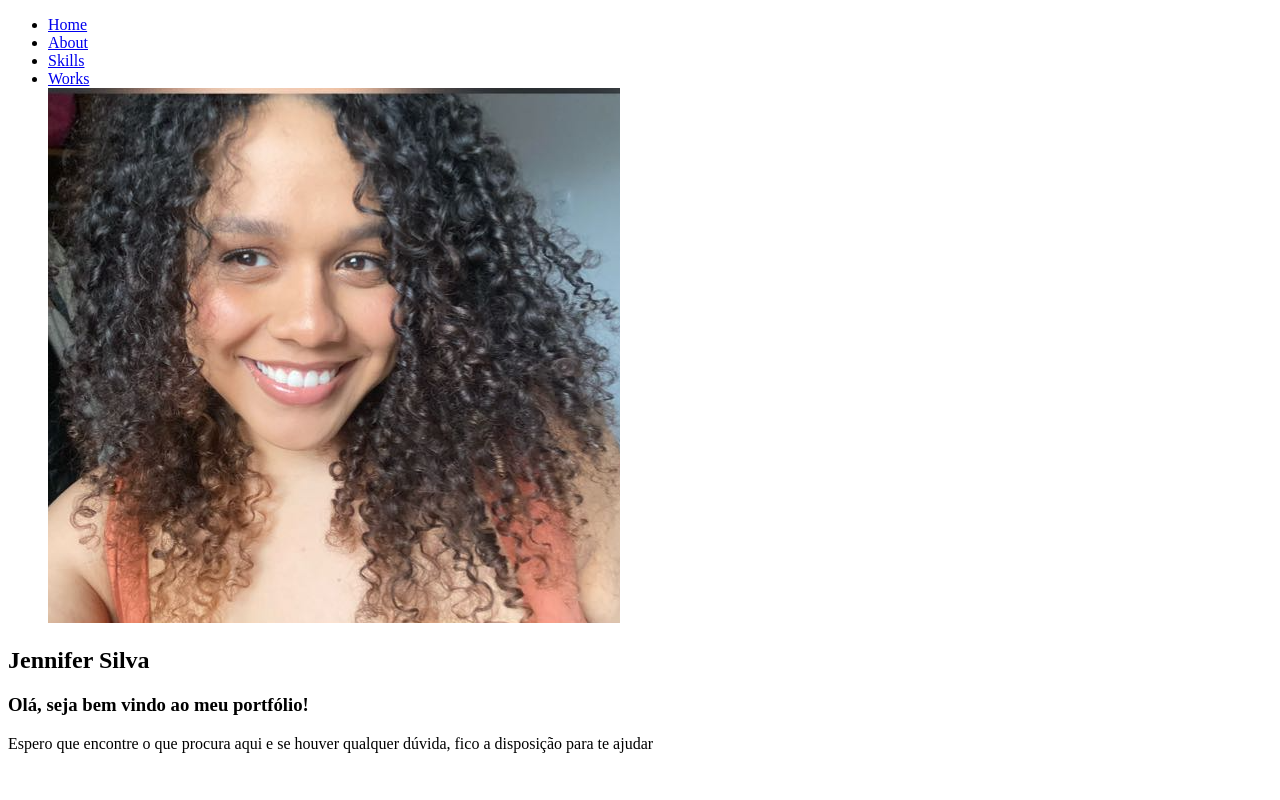
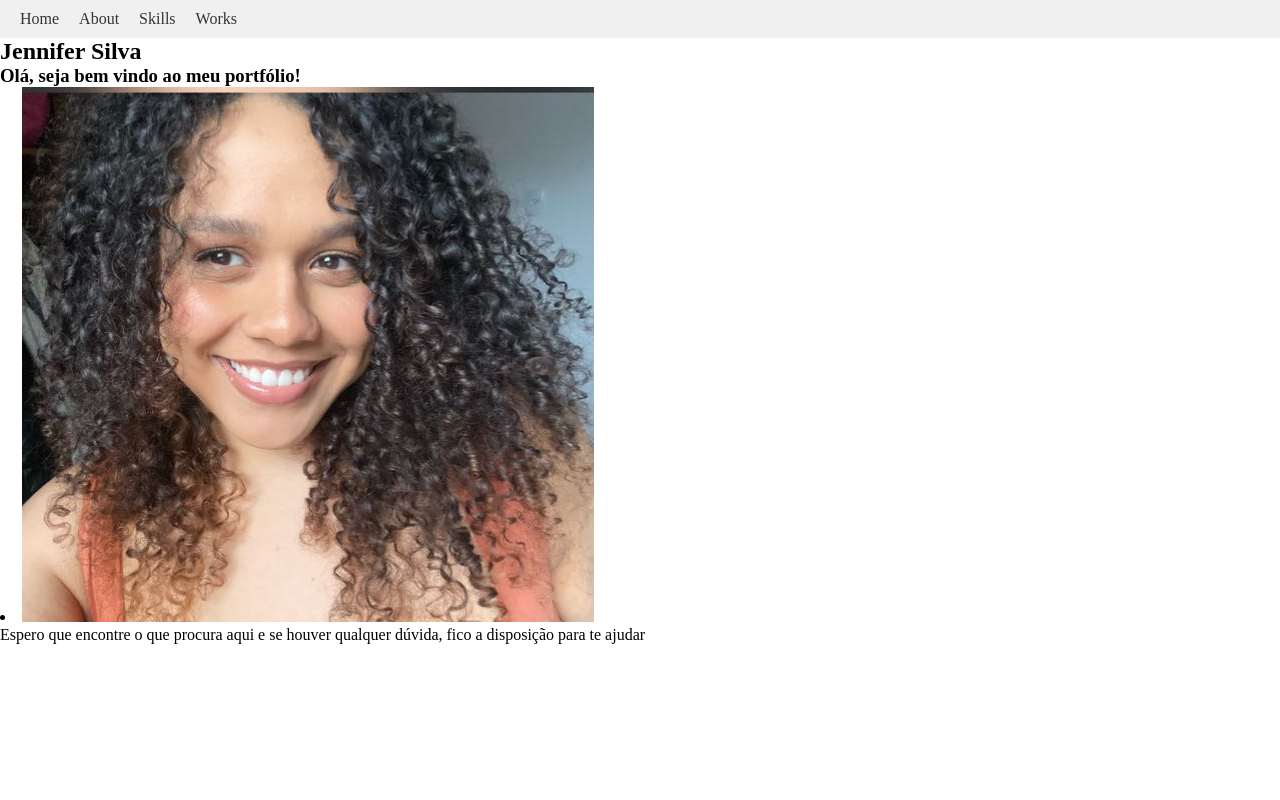
Before and after one commit to jennifersilva97/Portfolio082024, a plain HTML site: page index.html in a window 1280 px wide. Shown: the top 800 px of the page. Drawn offline with Linux system fonts and the light colour scheme.

Commit message:
Segunda atualização

```diff
--- a/index.html
+++ b/index.html
@@ -9,7 +9,13 @@
 </head>
 <body>
 
-    <!-- Cabeçalho com navegação -->
+    <!-- Cabeçalho -->
+    <meta charset="UTF-8">
+    <meta name="viewport" content="width=device-width, initial-scale=1.0">
+    <title>Exemplo de Navegação</title>
+    <link rel="stylesheet" href="./style.css">
+</head>
+<body>
     <header>
         <nav>
             <ul>
@@ -17,21 +23,19 @@
                 <li><a href="#about">About</a></li>
                 <li><a href="#skills">Skills</a></li>
                 <li><a href="#works">Works</a></li>
-                <img src="./Jennifer.jpg.png" alt="Foto da Jennifer">
 
             </ul>
         </nav>
     </header>
-
     <!-- Seção Home -->
     <section id="home">
         <div>
             <h1>Jennifer Silva</h1>
             <h3>Olá, seja bem vindo ao meu portfólio!</h3>
+            <li class="logo"><img src="./Jennifer.jpg.png" alt="Foto da Jennifer"></li>
 
             <p>Espero que encontre o que procura aqui e se houver qualquer dúvida, fico a disposição para te ajudar</p>
-            <!-- Adicione uma imagem de fundo aqui se desejar -->
-            <!-- <img src="" alt="Imagem de destaque" style="width: 100%; height: auto;"> -->
+
         </div>
     </section>
 <br><br><br><br><br><br><br><br><br><br><br><br><br><br>
@@ -75,7 +79,7 @@
     </section>
     <footer>
         <br><br><br><br><br><br><br><br><br><br><br><br><br><br>
-
+<!-- Rodapé -->
         <p>Curso de Desenvolvimento Web</p>
         <p>Coder House</p>
         <p>Brasil</p>
--- /dev/null
+++ b/style.css
@@ -0,0 +1,34 @@
+
+* {
+    margin: 0;
+    padding: 0;
+    box-sizing: border-box;
+}
+
+header {
+    background: #f0f0f0; /* Cor de fundo para visualização */
+    padding: 10px 20px; /* Espaçamento interno */
+}
+
+/* Estilo da navegação */
+nav {
+    display: flex;
+    align-items: center; /* Alinha os itens verticalmente ao centro */
+}
+
+/* Estilo da lista */
+ul {
+    display: flex;
+    list-style: none; /* Remove marcadores de lista */
+}
+
+/* Estilo dos itens da lista */
+li {
+    margin-right: 20px; /* Espaçamento entre os itens do menu */
+}
+
+/* Estilo do link */
+a {
+    text-decoration: none; /* Remove o sublinhado dos links */
+    color: #333333; /* Cor do texto dos links */
+}
```
